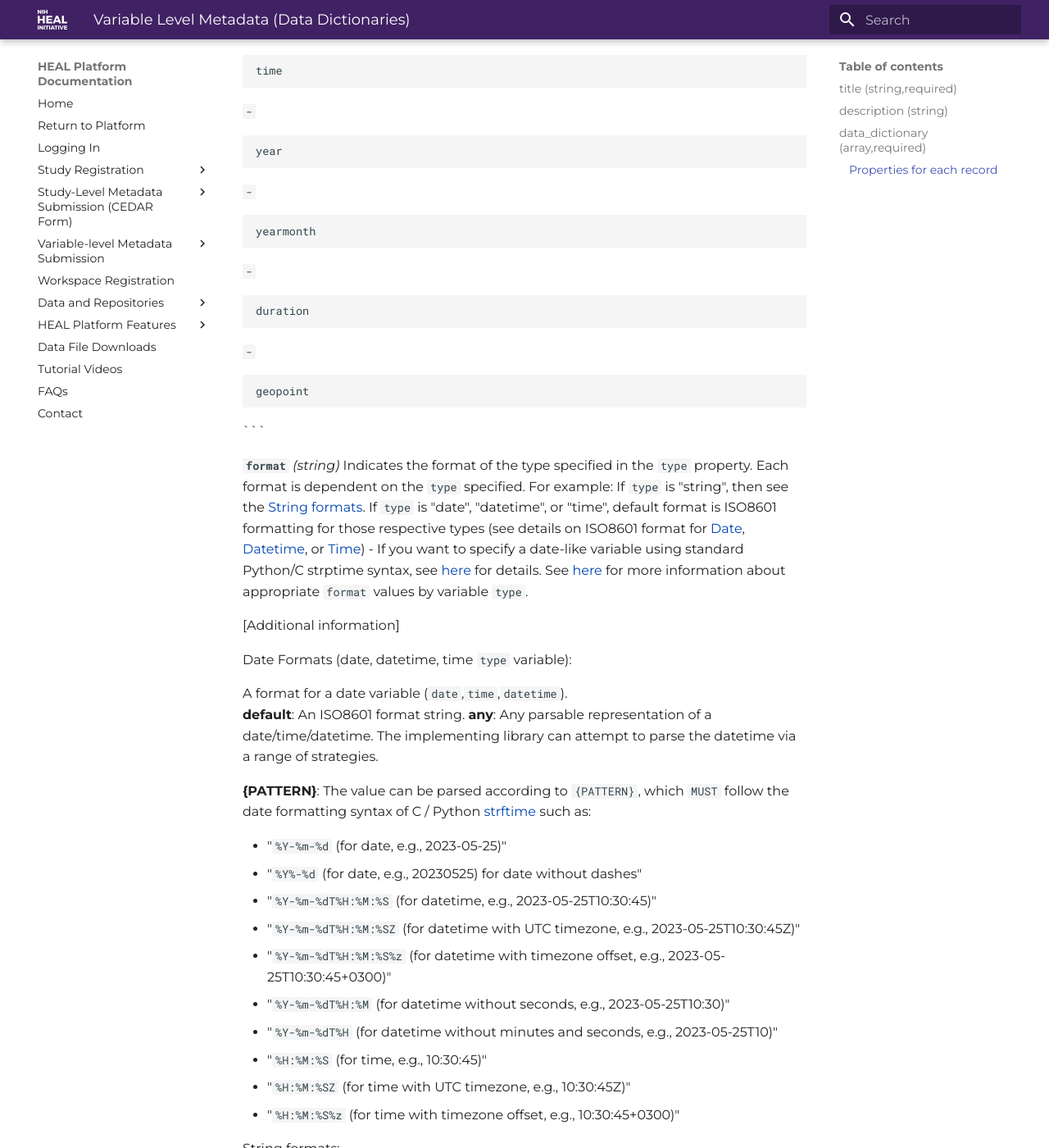
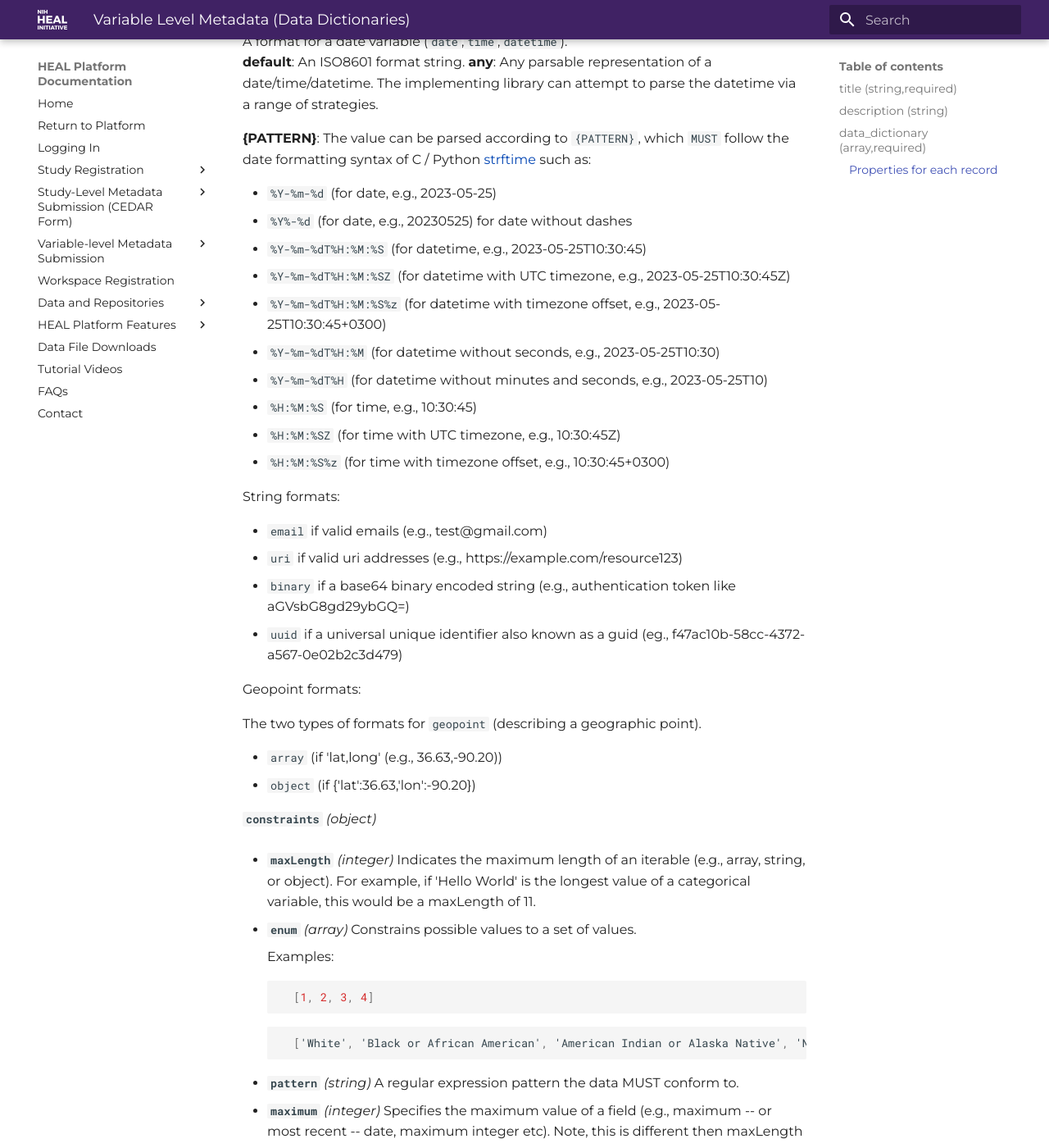
Before and after one commit to HEAL/platform-documentation, an MkDocs documentation site: the page built from docs/vlmd/schemas/json-data-dictionary.md, in a window 1280 px wide and 1400 px high, scrolled down 2931 px. Shown: the whole window at 82% size. Built offline with MkDocs 1.6.1 and Material for MkDocs 9.7.7, drawn with Linux system fonts in a browser that asks for light colours; some of the changed text lies outside the part shown.

Commit message:
Fix formatting

````diff
--- a/docs/vlmd/schemas/json-data-dictionary.md
+++ b/docs/vlmd/schemas/json-data-dictionary.md
@@ -101,80 +101,31 @@
 
 -  `number` (A numeric value with optional decimal places. (e.g., 3.14))
 -  `integer` (A whole number without decimal places. (e.g., 42))
--  `string` (A sequence of characters. (e.g., \"test\"))
+-  `string` (A sequence of characters. (e.g., "test"))
 -  `any` (Any type of data is allowed. (e.g., true))
 -  `boolean` (A binary value representing true or false. (e.g., true))
--  `date` (A specific calendar date. (e.g., \"2023-05-25\"))
--  `datetime` (A specific date and time, including timezone information. (e.g., \"2023-05-25T10:30:00Z\"))
--  `time` (A specific time of day. (e.g., \"10:30:00\"))
+-  `date` (A specific calendar date. (e.g., "2023-05-25"))
+-  `datetime` (A specific date and time, including timezone information. (e.g., "2023-05-25T10:30:00Z"))
+-  `time` (A specific time of day. (e.g., "10:30:00"))
 -  `year` (A specific year. (e.g., 2023)
--  `yearmonth` (A specific year and month. (e.g., \"2023-05\"))
--  `duration` (A length of time. (e.g., \"PT1H\")
+-  `yearmonth` (A specific year and month. (e.g., "2023-05"))
+-  `duration` (A length of time. (e.g., "PT1H")
 -  `geopoint` (A pair of latitude and longitude coordinates. (e.g., [51.5074, -0.1278]))
 
 Possible values:
 
-- ```
-
-    number
-
-  ```
-- ```
-
-    integer
-
-  ```
-- ```
-
-    string
-
-  ```
-- ```
-
-    any
-
-  ```
-- ```
-
-    boolean
-
-  ```
-- ```
-
-    date
-
-  ```
-- ```
-
-    datetime
-
-  ```
-- ```
-
-    time
-
-  ```
-- ```
-
-    year
-
-  ```
-- ```
-
-    yearmonth
-
-  ```
-- ```
-
-    duration
-
-  ```
-- ```
-
-    geopoint
-
-  ```
-
+- `number`
+- `integer`
+- `string`
+- `any`
+- `boolean`
+- `date`
+- `datetime`
+- `time`
+- `year`
+- `yearmonth`
+- `duration`
+- `geopoint`
 
 **`format`** _(string)_
  Indicates the format of the type specified in the `type` property.
@@ -197,23 +148,23 @@
 which `MUST` follow the date formatting syntax of
 C / Python [strftime](http://strftime.org/) such as:
 
-- "`%Y-%m-%d` (for date, e.g., 2023-05-25)"
-- "`%Y%-%d` (for date, e.g., 20230525) for date without dashes"
-- "`%Y-%m-%dT%H:%M:%S` (for datetime, e.g., 2023-05-25T10:30:45)"
-- "`%Y-%m-%dT%H:%M:%SZ` (for datetime with UTC timezone, e.g., 2023-05-25T10:30:45Z)"
-- "`%Y-%m-%dT%H:%M:%S%z` (for datetime with timezone offset, e.g., 2023-05-25T10:30:45+0300)"
-- "`%Y-%m-%dT%H:%M` (for datetime without seconds, e.g., 2023-05-25T10:30)"
-- "`%Y-%m-%dT%H` (for datetime without minutes and seconds, e.g., 2023-05-25T10)"
-- "`%H:%M:%S` (for time, e.g., 10:30:45)"
-- "`%H:%M:%SZ` (for time with UTC timezone, e.g., 10:30:45Z)"
-- "`%H:%M:%S%z` (for time with timezone offset, e.g., 10:30:45+0300)"
+- `%Y-%m-%d` (for date, e.g., 2023-05-25)
+- `%Y%-%d` (for date, e.g., 20230525) for date without dashes
+- `%Y-%m-%dT%H:%M:%S` (for datetime, e.g., 2023-05-25T10:30:45)
+- `%Y-%m-%dT%H:%M:%SZ` (for datetime with UTC timezone, e.g., 2023-05-25T10:30:45Z)
+- `%Y-%m-%dT%H:%M:%S%z` (for datetime with timezone offset, e.g., 2023-05-25T10:30:45+0300)
+- `%Y-%m-%dT%H:%M` (for datetime without seconds, e.g., 2023-05-25T10:30)
+- `%Y-%m-%dT%H` (for datetime without minutes and seconds, e.g., 2023-05-25T10)
+- `%H:%M:%S` (for time, e.g., 10:30:45)
+- `%H:%M:%SZ` (for time with UTC timezone, e.g., 10:30:45Z)
+- `%H:%M:%S%z` (for time with timezone offset, e.g., 10:30:45+0300)
 
 String formats:
 
-- "`email` if valid emails (e.g., test@gmail.com)"
-- "`uri` if valid uri addresses (e.g., https://example.com/resource123)"
-- "`binary` if a base64 binary encoded string (e.g., authentication token like aGVsbG8gd29ybGQ=)"
-- "`uuid` if a universal unique identifier also known as a guid (eg., f47ac10b-58cc-4372-a567-0e02b2c3d479)"
+- `email` if valid emails (e.g., test@gmail.com)
+- `uri` if valid uri addresses (e.g., https://example.com/resource123)
+- `binary` if a base64 binary encoded string (e.g., authentication token like aGVsbG8gd29ybGQ=)
+- `uuid` if a universal unique identifier also known as a guid (eg., f47ac10b-58cc-4372-a567-0e02b2c3d479)
 
 
 Geopoint formats:
````
Also changed, not shown: docs/vlmd/schemas/csv-fields.md (+26 -75 lines).
